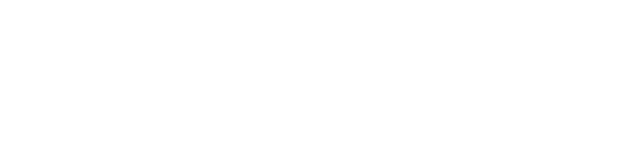
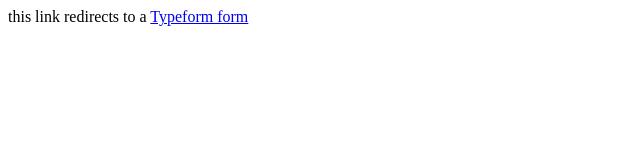
Before and after one commit to joe-ayoub-segment/joe-ayoub-segment.github.io, a plain HTML site: page vb_test.html in a window 1280 px wide. Shown: the whole page, without its empty margins (0-640 px from the left). Drawn offline with Linux system fonts and the light colour scheme.

Commit message:
Update vb_test.html

```diff
--- a/vb_test.html
+++ b/vb_test.html
@@ -12,6 +12,10 @@
 
 </head>
 
-<body></body>
+<body>
+
+  this link redirects to a <a href="https://marketerhire-e84bffd32fa855688fd565d00f.webflow.io/">Typeform form</a>
+
+</body>
 
 </html>
```
